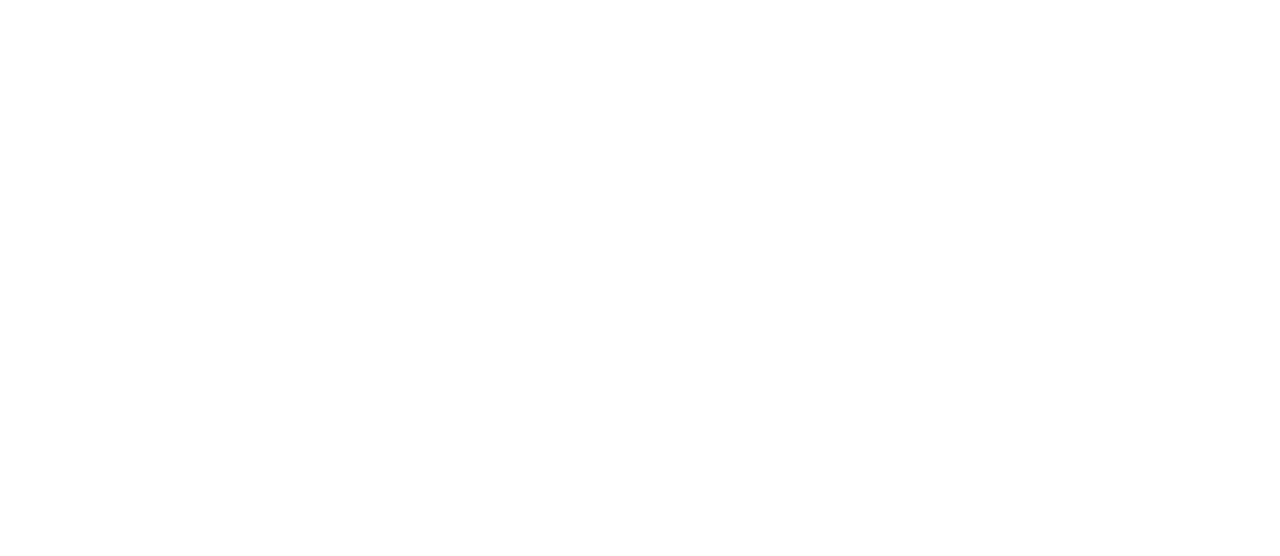
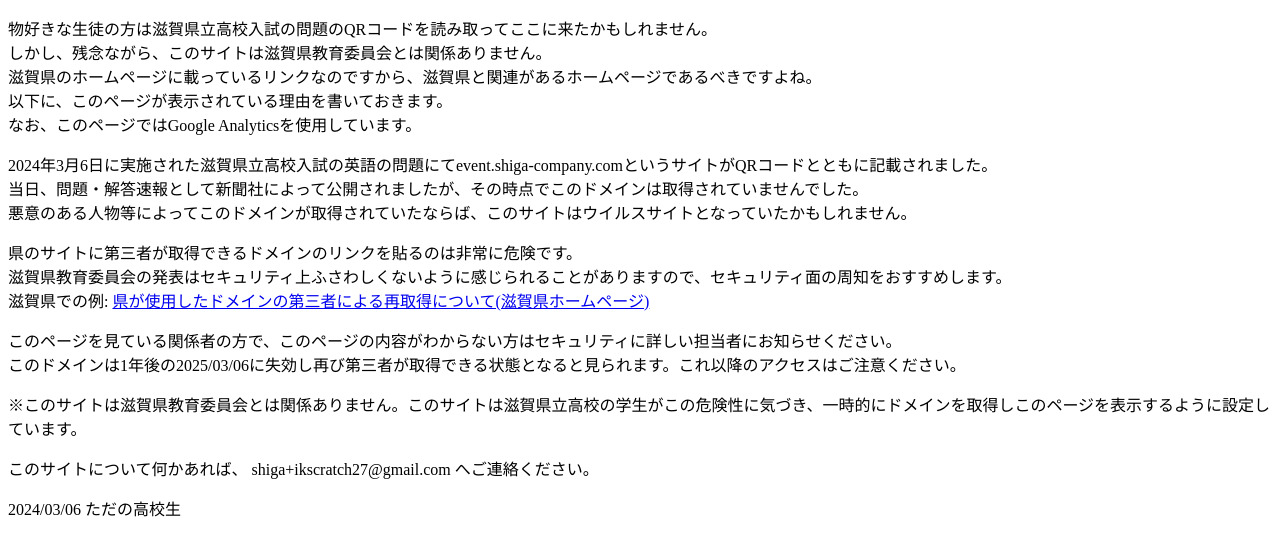
Before and after one commit to iku55/shigaqr, a plain HTML site: page index.html in a window 1280 px wide. Drawn offline with Linux system fonts and the light colour scheme.

Commit message:
Update index.html

```diff
--- a/index.html
+++ b/index.html
@@ -6,7 +6,23 @@
     <title></title>
 </head>
 <body>
+<p>物好きな生徒の方は滋賀県立高校入試の問題のQRコードを読み取ってここに来たかもしれません。<br>
+しかし、残念ながら、このサイトは滋賀県教育委員会とは関係ありません。<br>
+滋賀県のホームページに載っているリンクなのですから、滋賀県と関連があるホームページであるべきですよね。<br>
+以下に、このページが表示されている理由を書いておきます。<br>
+なお、このページではGoogle Analyticsを使用しています。</p>
 
+<p>2024年3月6日に実施された滋賀県立高校入試の英語の問題にてevent.shiga-company.comというサイトがQRコードとともに記載されました。<br>
+当日、問題・解答速報として新聞社によって公開されましたが、その時点でこのドメインは取得されていませんでした。<br>
+悪意のある人物等によってこのドメインが取得されていたならば、このサイトはウイルスサイトとなっていたかもしれません。</p>
+<p>県のサイトに第三者が取得できるドメインのリンクを貼るのは非常に危険です。<br>
+滋賀県教育委員会の発表はセキュリティ上ふさわしくないように感じられることがありますので、セキュリティ面の周知をおすすめします。<br>
+滋賀県での例: <a href="https://www.pref.shiga.lg.jp/kensei/koho/e-shinbun/oshirase/335092.html">県が使用したドメインの第三者による再取得について(滋賀県ホームページ)</a></p>
+<p>このページを見ている関係者の方で、このページの内容がわからない方はセキュリティに詳しい担当者にお知らせください。<br>
+このドメインは1年後の2025/03/06に失効し再び第三者が取得できる状態となると見られます。これ以降のアクセスはご注意ください。</p>
+<p>※このサイトは滋賀県教育委員会とは関係ありません。このサイトは滋賀県立高校の学生がこの危険性に気づき、一時的にドメインを取得しこのページを表示するように設定しています。</p>
+<p>このサイトについて何かあれば、 shiga+ikscratch27@gmail.com へご連絡ください。</p>
+<p>2024/03/06 ただの高校生</p>
 <!-- Google tag (gtag.js) -->
 <script async src="https://www.googletagmanager.com/gtag/js?id=G-QWR339Z95L"></script>
 <script>
```
